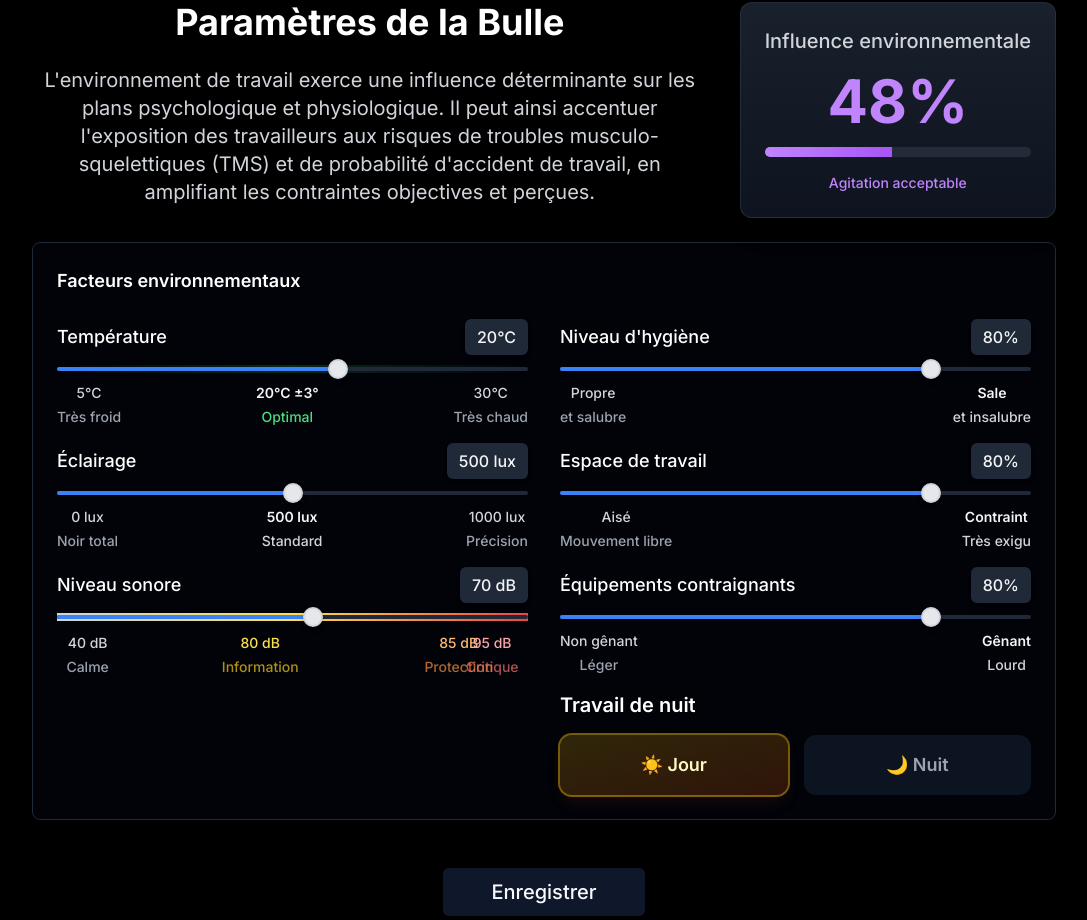
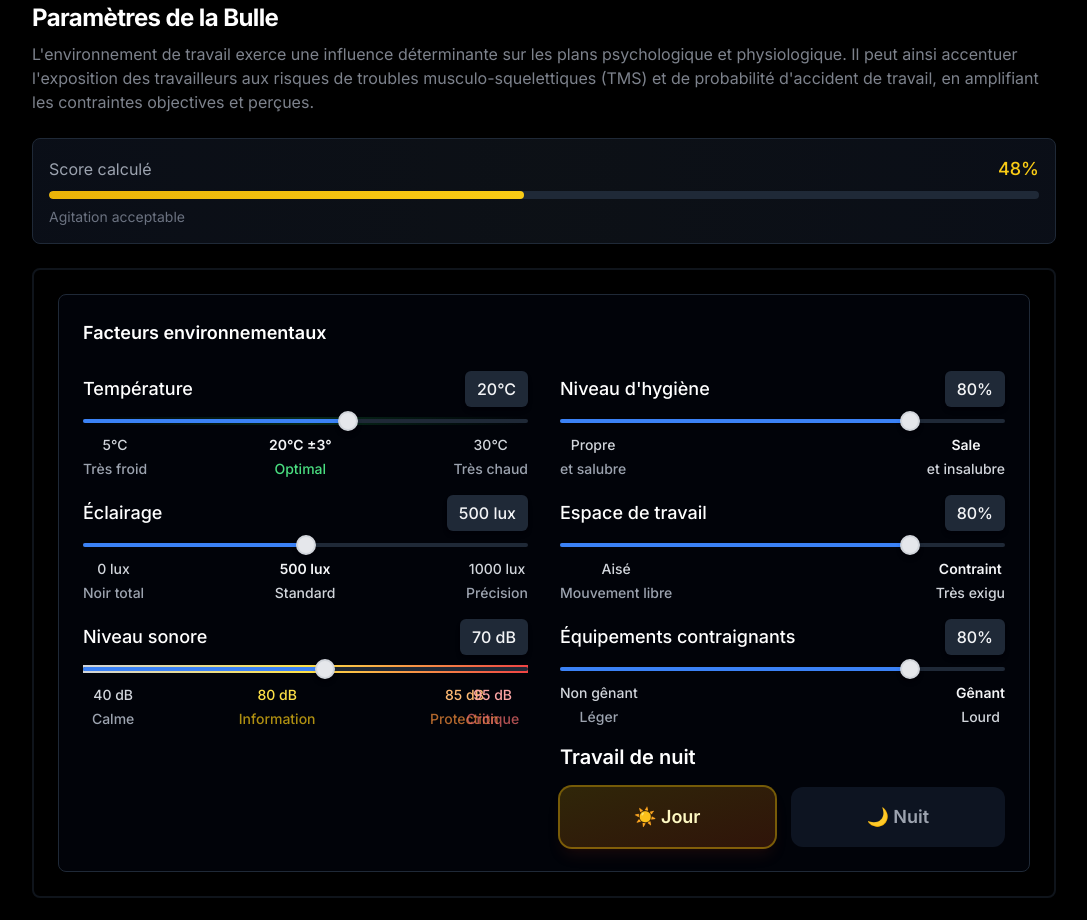
Before and after one commit to thomia/ProtoVerreTMS, a Next.js app: page /beams-demo in a window 1280 px wide. Shown: the part 194-1114 px from the top of the page, without its empty margins (96-1183 px from the left). Built offline with nearby package versions, Linux system fonts and the light colour scheme.

Commit message:
Fix: Correction des erreurs d'hydratation et des boucles infinies

```diff
--- a/src/components/dashboard/glass-component.tsx
+++ b/src/components/dashboard/glass-component.tsx
@@ -1,6 +1,6 @@
 "use client"
 
-import { useState, useEffect } from 'react'
+import { useState, useEffect, useMemo } from 'react'
 import { motion } from 'framer-motion'
 import { cn } from '@/lib/utils'
 
@@ -19,6 +19,26 @@ export default function GlassComponent({
   absorptionRate = 0,
   hideColorLegend = false
 }: GlassComponentProps) {
+  // État côté client uniquement
+  const [isMounted, setIsMounted] = useState(false);
+
+  // Définir les configurations des bulles de manière statique
+  const bubbleConfigs = useMemo(() => [
+    { size: 12, left: 25, bottom: 30, delay: 0.5, duration: 2.5 },
+    { size: 8, left: 45, bottom: 50, delay: 1.2, duration: 3.2 },
+    { size: 14, left: 65, bottom: 20, delay: 0.8, duration: 4.0 },
+    { size: 10, left: 85, bottom: 60, delay: 2.0, duration: 3.0 },
+    { size: 9, left: 15, bottom: 70, delay: 1.5, duration: 2.8 },
+    { size: 13, left: 35, bottom: 40, delay: 0.2, duration: 3.5 },
+    { size: 7, left: 55, bottom: 10, delay: 1.8, duration: 2.2 },
+    { size: 11, left: 75, bottom: 80, delay: 0.7, duration: 3.8 }
+  ], []);
+
+  // Indiquer que le composant est monté côté client
+  useEffect(() => {
+    setIsMounted(true);
+  }, []);
+
   // Validation de sécurité pour les valeurs
   const safeWidth = Math.max(0, Math.min(100, width));
   const safeHeight = Math.max(0, Math.min(500, height));
@@ -45,8 +65,30 @@ export default function GlassComponent({
 
   // Effet de console pour déboguer
   useEffect(() => {
-    console.log("GlassComponent - width:", safeWidth, "glassWidthPx:", glassWidthPx, "capacityPercentage:", capacityPercentage);
-  }, [safeWidth, glassWidthPx, capacityPercentage]);
+    if (isMounted) {
+      console.log("GlassComponent - width:", safeWidth, "glassWidthPx:", glassWidthPx, "capacityPercentage:", capacityPercentage);
+    }
+  }, [safeWidth, glassWidthPx, capacityPercentage, isMounted]);
+
+  // Rendu conditionnel pour le SSR
+  if (!isMounted) {
+    // Version simplifiée pour le rendu serveur (sans animations ni valeurs aléatoires)
+    return (
+      <div className="relative">
+        <div
+          className="relative mx-auto bg-blue-900/10 rounded-b-xl border-2 border-blue-400/30 overflow-hidden backdrop-blur-sm"
+          style={{
+            width: `${glassWidthPx}px`,
+            height: `${safeHeight}px`
+          }}
+        >
+          <div className="absolute bottom-0 left-0 w-full bg-gradient-to-t from-green-400/70 to-green-600/70"
+               style={{ height: `${safeFillLevel}%` }}>
+          </div>
+        </div>
+      </div>
+    );
+  }
 
   return (
     <div className="relative" style={{
@@ -108,25 +150,25 @@ export default function GlassComponent({
               </div>
             </div>
 
-            {/* Bulles animées */}
-            {[...Array(8)].map((_, i) => (
+            {/* Bulles animées avec valeurs statiques pour éviter les problèmes d'hydratation */}
+            {bubbleConfigs.map((config, i) => (
               <motion.div
                 key={i}
                 className="absolute rounded-full bg-white/40"
                 style={{
-                  width: `${bubbleSize(Math.random() * 10 + 5)}px`,
-                  height: `${bubbleSize(Math.random() * 10 + 5)}px`,
-                  left: `${Math.random() * 80 + 10}%`,
-                  bottom: `${Math.random() * 80}%`,
+                  width: `${bubbleSize(config.size)}px`,
+                  height: `${bubbleSize(config.size)}px`,
+                  left: `${config.left}%`,
+                  bottom: `${config.bottom}%`,
                 }}
                 animate={{
-                  y: [0, -50 * (safeHeight / 300) - Math.random() * 50 * (safeHeight / 300)],
+                  y: [0, -50 * (safeHeight / 300)],
                   opacity: [0, 0.7, 0],
                 }}
                 transition={{
-                  duration: 2 + Math.random() * 3,
+                  duration: config.duration,
                   repeat: Infinity,
-                  delay: Math.random() * 5,
+                  delay: config.delay,
                   ease: "easeInOut"
                 }}
               />
--- a/src/components/settings/base-settings-form.tsx
+++ b/src/components/settings/base-settings-form.tsx
@@ -4,6 +4,8 @@ import { useState, useEffect } from 'react'
 import { Tooltip, TooltipContent, TooltipProvider, TooltipTrigger } from "@/components/ui/tooltip"
 import { Info } from 'lucide-react'
 import { Button } from "@/components/ui/button"
+import { Switch } from "@/components/ui/switch"
+import { Check } from "lucide-react"
 
 // Props pour le composant InfoTooltip
 interface InfoTooltipProps {
@@ -35,14 +37,18 @@ export function getColorClass(value: number): string {
 }
 
 // Props pour le composant BaseSettingsForm
-export interface BaseSettingsFormProps {
+interface BaseSettingsFormProps {
   title: string
-  description: string
-  currentValue: number
-  getValueDescription: (score: number) => string
+  subtitle?: string
+  description?: string
+  currentValue?: number
+  getValueDescription?: (value: number) => string
   onSubmit: () => void
   children: React.ReactNode
-  scoreType: 'glass' | 'tap' | 'straw' | 'bubble'
+  scoreType?: 'tap' | 'glass' | 'straw'
+  showSaveMessage?: boolean
+  autoSave?: boolean
+  onAutoSaveChange?: (value: boolean) => void
 }
 
 // Configurations des couleurs pour chaque type de score
@@ -120,12 +126,16 @@ const scoreConfigs = {
 // Composant BaseSettingsForm
 export default function BaseSettingsForm({
   title,
+  subtitle,
   description,
   currentValue,
   getValueDescription,
   onSubmit,
   children,
-  scoreType
+  scoreType = 'tap',
+  showSaveMessage = false,
+  autoSave = false,
+  onAutoSaveChange
 }: BaseSettingsFormProps) {
   const [isSubmitting, setIsSubmitting] = useState(false);
   const [showSaveSuccess, setShowSaveSuccess] = useState(false);
@@ -147,73 +157,73 @@ export default function BaseSettingsForm({
   };
 
   return (
-    <div className="w-full h-full">
-      <div className="space-y-6">
-        {/* En-tête avec titre et description côte à côte */}
-        <div className="grid grid-cols-[1fr_auto] gap-8 items-start">
-          <div className="space-y-6">
-            <h2 className="text-4xl font-bold text-white text-center">
-              {title}
-            </h2>
-            <p className="text-xl text-gray-300 mt-12 text-center">
-              {description}
-            </p>
+    <div className="space-y-6">
+      <div className="flex flex-col gap-2">
+        <h2 className="text-2xl font-bold tracking-tight">{title}</h2>
+        {subtitle && (
+          <p className="text-gray-400/80">{subtitle}</p>
+        )}
+        {description && (
+          <p className="text-gray-400/80">{description}</p>
+        )}
+      </div>
+
+      {currentValue !== undefined && getValueDescription && (
+        <div className="p-4 rounded-lg bg-gradient-to-r from-gray-900/60 via-gray-800/40 to-gray-900/60 border border-gray-800">
+          <div className="flex items-center justify-between mb-2">
+            <span className="text-base text-gray-400">Score calculé</span>
+            <span className={`text-lg font-medium ${
+              currentValue >= 80 ? "text-red-400" :
+              currentValue >= 60 ? "text-orange-400" :
+              currentValue >= 40 ? "text-yellow-400" :
+              "text-green-400"
+            }`}>{currentValue}%</span>
           </div>
 
-          {/* Score final - Section améliorée */}
-          <div className="relative flex flex-col items-center p-6 rounded-xl bg-gradient-to-b from-gray-800/80 to-gray-900/80 border border-gray-700/50 min-w-[280px] backdrop-blur-sm shadow-xl transition-all duration-500 group">
-            {/* Effet de brillance */}
-            <div className="absolute inset-0 bg-gradient-to-r from-transparent via-gray-500/5 to-transparent rounded-xl opacity-0 group-hover:opacity-100 transition-opacity duration-500" />
+          <div className="relative h-2 bg-gray-800 rounded-full overflow-hidden">
+            <div
+              className={`absolute h-full left-0 top-0 rounded-full transition-all duration-300 ${
+                currentValue >= 80 ? "bg-gradient-to-r from-red-500 to-red-400" :
+                currentValue >= 60 ? "bg-gradient-to-r from-orange-500 to-orange-400" :
+                currentValue >= 40 ? "bg-gradient-to-r from-yellow-500 to-yellow-400" :
+                "bg-gradient-to-r from-green-500 to-green-400"
+              }`}
+              style={{ width: `${currentValue}%` }}
+            />
+          </div>
 
-            {/* Effet de bordure animée */}
-            <div className="absolute -inset-0.5 rounded-xl blur opacity-0 group-hover:opacity-75 transition duration-500 group-hover:duration-200"
-              style={{
-                background: config.colors.gradient(currentValue)
-              }}
+          <p className="mt-2 text-sm text-gray-500">{getValueDescription(currentValue)}</p>
+        </div>
+      )}
+
+      <div className="rounded-lg border-2 border-gray-800/50 p-6">
+        {children}
+      </div>
+
+      <div className="flex justify-between items-center">
+        {onAutoSaveChange && (
+          <div className="flex items-center space-x-2">
+            <Switch
+              checked={autoSave}
+              onCheckedChange={onAutoSaveChange}
+              id="auto-save"
             />
+            <label htmlFor="auto-save" className="text-sm text-gray-400 cursor-pointer">
+              Sauvegarde automatique
+            </label>
+          </div>
+        )}
 
-            <div className="relative flex flex-col items-center space-y-4">
-              <h3 className="text-xl font-medium text-gray-300">{config.title}</h3>
-              <div className="text-6xl font-bold" style={config.colors.text(currentValue)}>
-                {currentValue}%
-              </div>
-              <div className="w-full h-2.5 bg-gray-700/50 rounded-full overflow-hidden">
-                <div
-                  className="h-full transition-all duration-500 ease-out"
-                  style={{
-                    width: `${currentValue}%`,
-                    background: config.colors.gradient(currentValue)
-                  }}
-                />
-              </div>
-              <div className="text-sm font-medium" style={config.colors.text(currentValue)}>
-                {getValueDescription(currentValue)}
-              </div>
+        <div className="flex items-center space-x-4">
+          {showSaveMessage && (
+            <div className="flex items-center text-green-400 text-sm animate-in fade-in slide-in-from-right-10">
+              <Check className="w-4 h-4 mr-1" />
+              Paramètres sauvegardés
             </div>
-          </div>
-        </div>
+          )}
 
-        {children}
-
-        <div className="flex justify-center pt-6">
-          <Button
-            onClick={handleSubmit}
-            disabled={isSubmitting}
-            className={`relative px-12 py-6 text-xl font-medium transition-all duration-300 save-button min-w-[200px]
-              ${isSubmitting ? 'bg-emerald-600 cursor-wait' : ''}
-              ${showSaveSuccess ? 'bg-emerald-500' : ''}`}
-          >
-            {isSubmitting ? (
-              <span className="flex items-center justify-center gap-2">
-                Enregistrement...
-              </span>
-            ) : showSaveSuccess ? (
-              <span className="flex items-center justify-center gap-2">
-                Enregistré ✓
-              </span>
-            ) : (
-              "Enregistrer"
-            )}
+          <Button onClick={handleSubmit} variant="default">
+            Sauvegarder
           </Button>
         </div>
       </div>
--- a/src/components/settings/tap-settings-form.tsx
+++ b/src/components/settings/tap-settings-form.tsx
@@ -287,6 +287,7 @@ function SecondaryMark({ mark, value, activeClass }: SecondaryMarkProps) {
 
 export default function TapSettingsForm() {
   const [activeSection, setActiveSection] = React.useState<string>("charge")
+  const [formSaved, setFormSaved] = React.useState(false)
 
   // État pour les paramètres physiques
   const [physicalParams, setPhysicalParams] = React.useState({
@@ -294,6 +295,11 @@ export default function TapSettingsForm() {
     loadFrequency: 2,
     postureFrequency: 2
   })
+
+  // Alias pour les propriétés physiques (pour plus de clarté dans le code)
+  const selectedWeight = physicalParams.weight
+  const selectedLoadFrequency = physicalParams.loadFrequency
+  const selectedPostureFrequency = physicalParams.postureFrequency
 
   // État pour les scores de posture
   const [postureScores, setPostureScores] = React.useState<PostureScores>({
@@ -420,8 +426,8 @@ export default function TapSettingsForm() {
     }
   }
 
-  // Calculer le score total
-  const calculateTotalScore = () => {
+  // Fonction pour obtenir le score total de posture
+  const getTotalPostureScore = () => {
     // Score du cou
     let neckScore = postureScores.neck
     if (postureAdjustments.neckRotation) neckScore += 1
@@ -445,12 +451,12 @@ export default function TapSettingsForm() {
 
     // Normalisation des scores (0-100)
     const maxScore = 27 // Score maximum possible
-    const totalScore = (
+    const rawScore = (
       neckScore + shoulderScore + elbowScore +
       wristScore + postureScores.trunk + postureScores.legs
     )
 
-    return Math.round((totalScore / maxScore) * 100)
+    return Math.round((rawScore / maxScore) * 100)
   }
 
   // Description du score
@@ -507,7 +513,7 @@ export default function TapSettingsForm() {
     const weightScore = Math.min((physicalParams.weight / 55) * 100, 100);
 
     // 2. Score des postures - Déjà normalisé sur 100
-    const postureScore = calculateTotalScore();
+    const postureScore = getTotalPostureScore();
 
     // 3. Score des fréquences - Max 60/h pour chaque
     const frequencyScore = Math.min(
@@ -572,45 +578,53 @@ export default function TapSettingsForm() {
     return weightedScore;
   }
 
-  // Fonction utilitaire pour sauvegarder les paramètres et le débit
-  const saveSettings = (params: any, flowRate: number) => {
-    // Sauvegarder les contraintes pour qu'elles soient disponibles pour le robinet
+  // Sauvegarder les paramètres
+  const saveSettings = () => {
+    try {
+      // Calcul du débit en fonction des paramètres
+      const calculatedFlowRate = calculateTapFlow();
+
+      // Récupérer les scores nécessaires
+      const postureScore = getTotalPostureScore();
+      const psychosocialScore = calculatePsychosocialScore();
+      const mentalScore = calculateMentalWorkloadScore();
+
+      // Créer l'objet des contraintes pour le robinet
       const constraints = {
         postureScores,
         postureAdjustments,
         physicalParams: {
-        weight,
-        loadFrequency,
-        postureFrequency
+          weight: selectedWeight,
+          loadFrequency: selectedLoadFrequency,
+          postureFrequency: selectedPostureFrequency
         },
         mentalWorkload,
         psychosocialRisks,
-      totalScore,
-      postureScore: getTotalPostureScore(),
-      psychosocialScore: calculatePsychosocialScore(),
-      mentalScore: calculateMentalWorkloadScore(),
-      physicalScore: calculatePhysicalScore()
+        totalScore: calculatedFlowRate,
+        postureScore,
+        psychosocialScore,
+        mentalScore,
+        physicalScore: Math.round((selectedWeight / 25) * 100)
       };
 
       // Utiliser les utilitaires sécurisés pour localStorage
-    try {
       setLocalStorage('tapConstraints', JSON.stringify(constraints));
-      setLocalStorage('flowRate', flowRate.toString());
+      setLocalStorage('flowRate', calculatedFlowRate.toString());
 
       // Émettre des événements personnalisés pour notifier d'autres composants
       const flowRateEvent = new CustomEvent('tapFlowUpdated', {
-        detail: { flowRate }
+        detail: { flowRate: calculatedFlowRate }
       });
       window.dispatchEvent(flowRateEvent);
 
       // Émettre un événement storage pour la compatibilité
       emitStorageEvent();
 
-      setIsSaved(true);
+      setFormSaved(true);
 
       // Afficher le message pendant 2 secondes
       setTimeout(() => {
-        setIsSaved(false);
+        setFormSaved(false);
       }, 2000);
     } catch (error) {
       console.error("Erreur lors de la sauvegarde des paramètres:", error);
@@ -618,21 +632,7 @@ export default function TapSettingsForm() {
   }
 
   const handleSubmit = () => {
-    // Calculer le débit
-    const flowRate = calculateTapFlow()
-    console.log("Calcul du débit dans handleSubmit:", flowRate)
-
-    // Préparer l'objet des paramètres
-    const params = {
-      physicalParams,
-      postureScores,
-      postureAdjustments,
-      mentalWorkload,
-      psychosocialRisks
-    }
-
-    // Sauvegarder les paramètres et le débit
-    saveSettings(params, flowRate);
+    saveSettings();
   }
 
   return (
```
Also changed, not shown: cursor rules.txt (added). Lines whose indentation alone changed are shown as unchanged.
